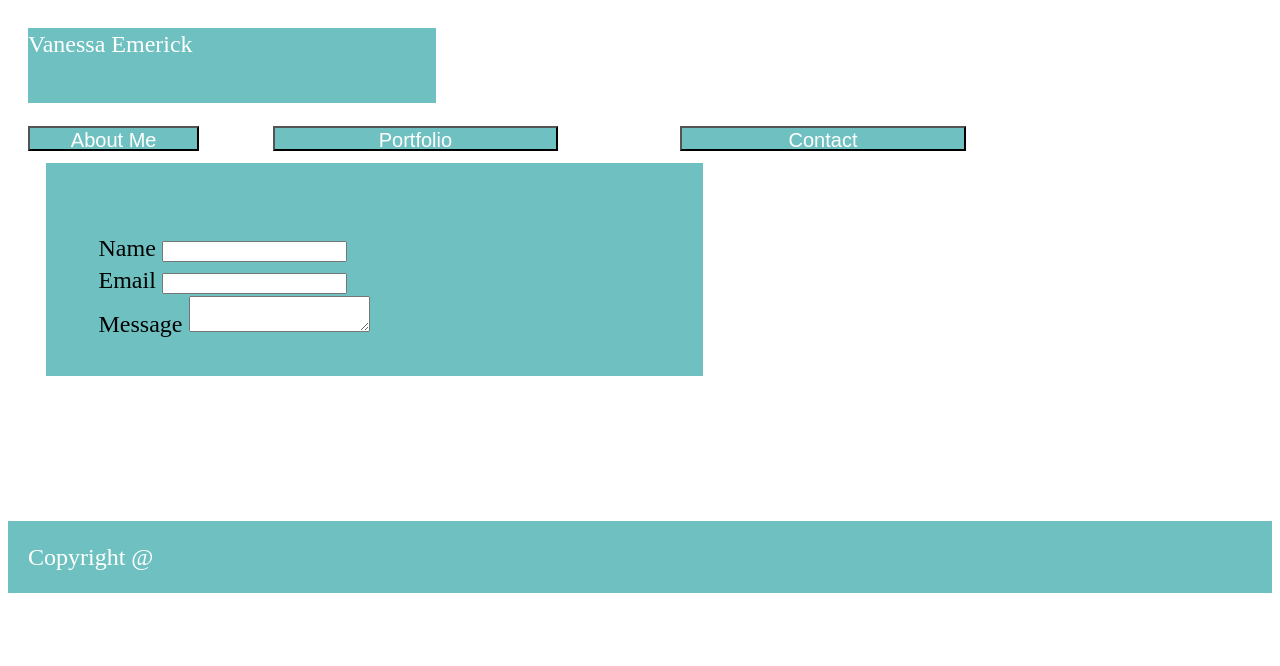
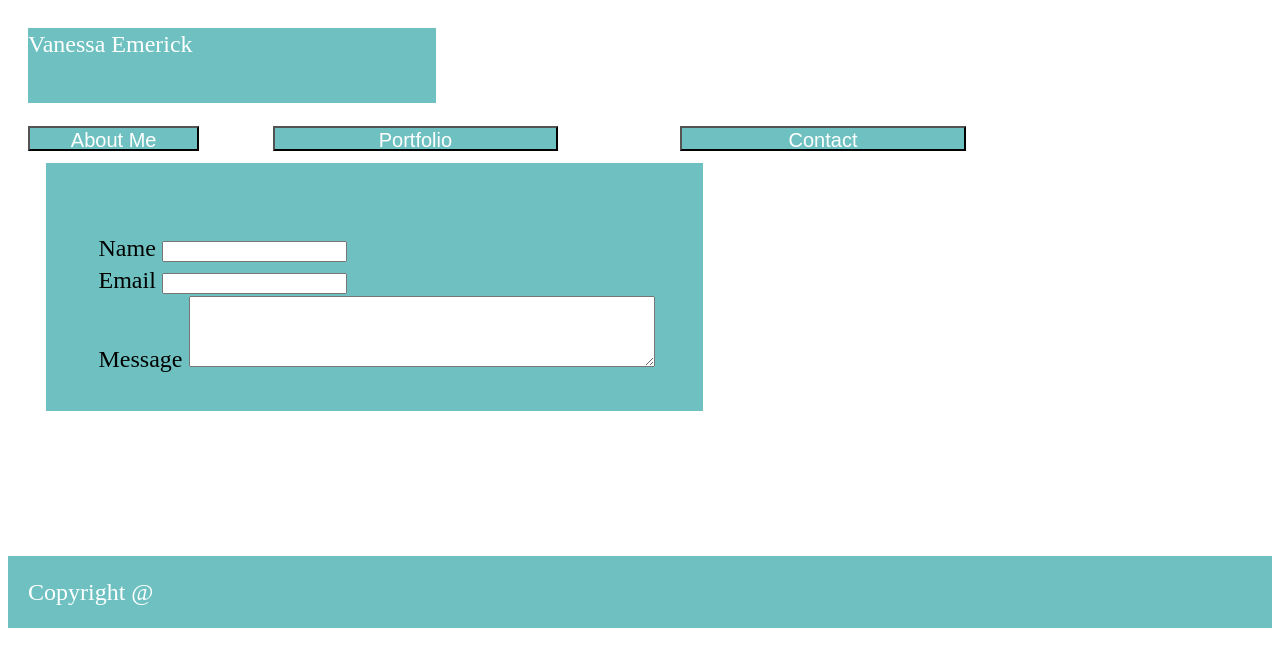
Before and after one commit to Vavarooks/Gitrepo, a plain HTML site: page Contact.html in a window 1280 px wide. Drawn offline with Linux system fonts and the light colour scheme.

Commit message:
Updated Css

```diff
--- a/assets/css/css.css
+++ b/assets/css/css.css
@@ -8,6 +8,11 @@ body {
   clear: both;
 
 }
+textarea {
+  width: 460px;
+  height: 65px;
+}
+
 button {
   background-color:rgba(62, 172, 172, 0.747);
   color: white;
```
